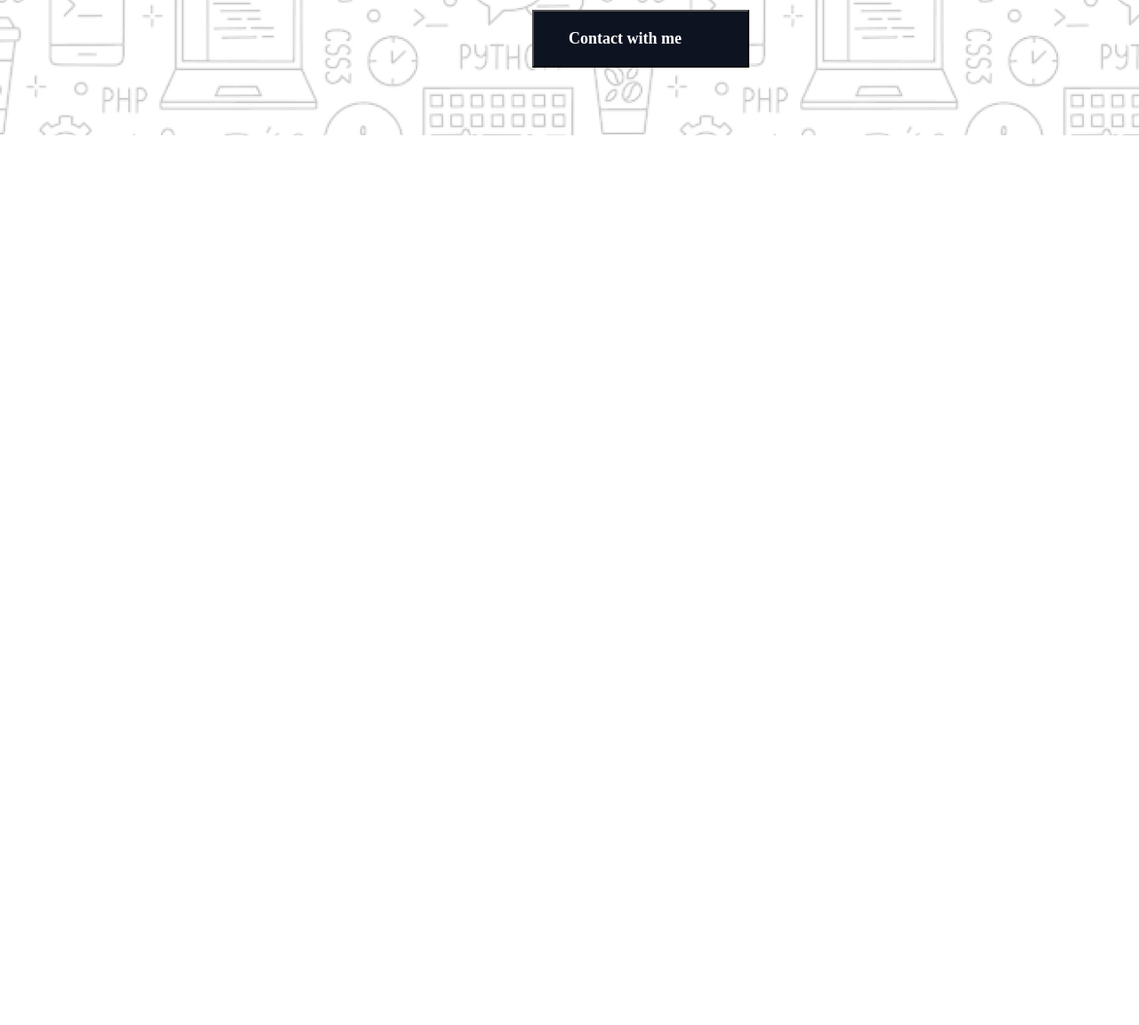
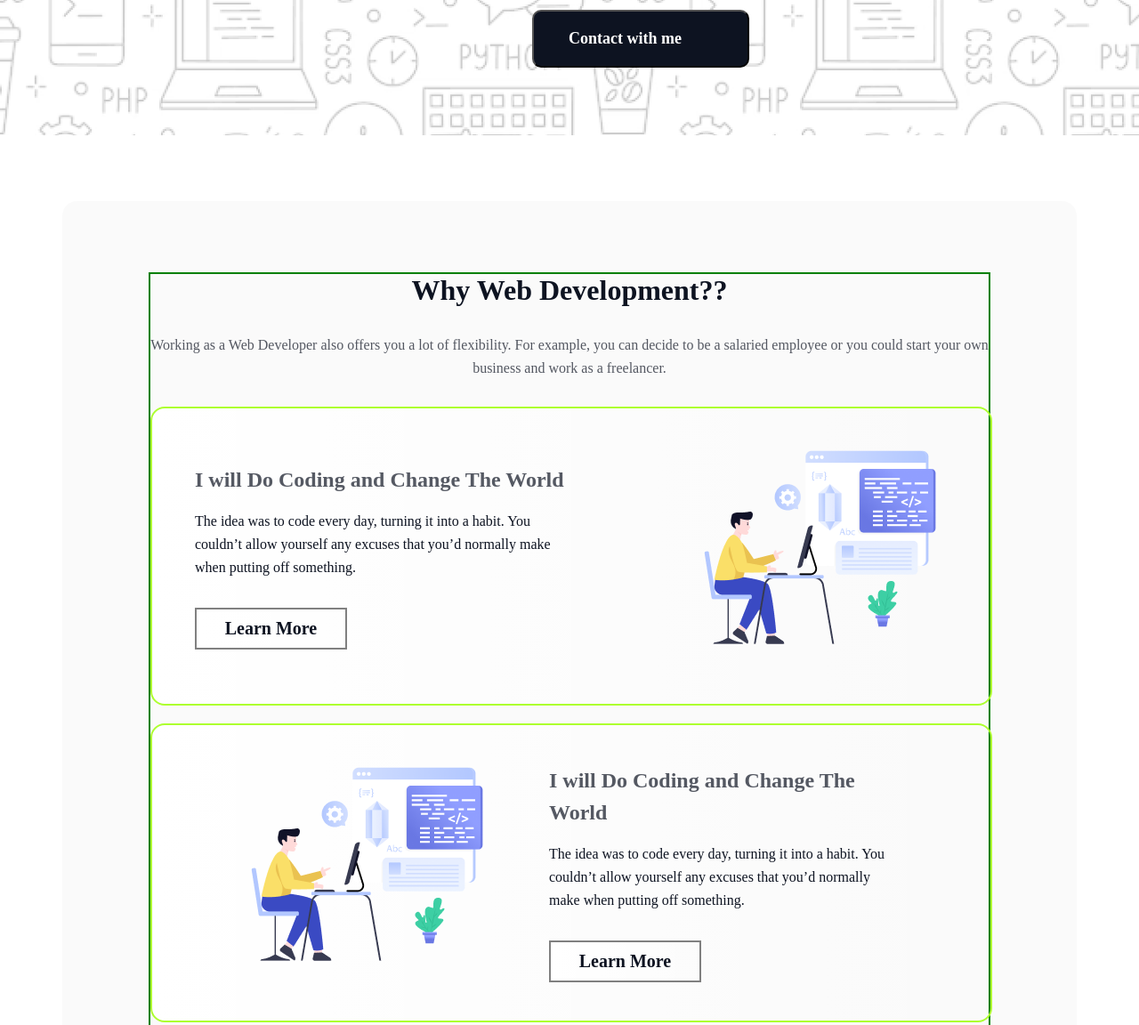
Before and after one commit to imonsheikh/a1-my-programming-journey, a plain HTML site: page index.html in a window 1280 px wide. Shown: the part 500-1652 px from the top of the page at 89% size. Before the commit the page ends 800 px from the top, so only its background shows below. Drawn offline with Linux system fonts and the light colour scheme; a web font is replaced by a local one.

Commit message:
why dev section done

```diff
--- a/index.html
+++ b/index.html
@@ -13,6 +13,7 @@
 
 <body>
     <header>
+        <!-- banner section starts here -->
         <section class="banner">
             <div class="banner_content">
 
@@ -28,10 +29,57 @@
                 </div>
             </div>
         </section>
+        <!-- banner section ends here -->
+
     </header>
 
     <main>
+    <!-- why web dev section starts here  -->
+     <section class="why_web_dev">
+        <div class="why_container">
+            <div class="why_content">
+             <h1>Why Web Development??</h1>
+             <p>Working as a Web Developer also offers you a lot of flexibility. For example, you can decide to be a salaried employee or you could start your own business and work as a freelancer.</p>
+            </div>
 
+            <div class="why_cards">
+             <div class="landing_card1">
+                <div class="landing_content">
+                  <h2>I will Do Coding and Change The World</h2>
+                  <p>The idea was to code every day, turning it into a habit. You couldn’t allow yourself any excuses that you’d normally make when putting off something. </p>
+                  <button class="learn_btn">Learn More</button>
+                </div>
+                <div class="landing_img">
+                  <img src="./assets/Layer_1.png" alt="">
+                </div>
+             </div>
+
+             <div class="landing_card1 modify_2">
+                <div class="landing_content">
+                  <h2>I will Do Coding and Change The World</h2>
+                  <p>The idea was to code every day, turning it into a habit. You couldn’t allow yourself any excuses that you’d normally make when putting off something. </p>
+                  <button class="learn_btn">Learn More</button>
+                </div>
+                <div class="landing_img">
+                  <img src="./assets/Layer_1.png" alt="">
+                </div>
+             </div>
+
+             <div class="landing_card1 ">
+                <div class="landing_content">
+                  <h2>I will Do Coding and Change The World</h2>
+                  <p>The idea was to code every day, turning it into a habit. You couldn’t allow yourself any excuses that you’d normally make when putting off something. </p>
+                  <button class="learn_btn">Learn More</button>
+                </div>
+                <div class="landing_img">
+                  <img src="./assets/Group-4.png" alt="">
+                </div>
+             </div>
+            </div>
+        </div>
+
+     </section>
+    <!-- why web dev section ends here  -->
     </main>
 
     <footer>
--- a/style.css
+++ b/style.css
@@ -48,7 +48,7 @@ body {
   letter-spacing: 0%;
   text-align: center;
 }
-.contact_btn button{
+.contact_btn button {
   width: 244px;
   height: 65px;
   color: rgb(255, 255, 255);
@@ -57,6 +57,120 @@ body {
   font-weight: 600;
   line-height: 23px;
   text-align: center;
-  background-color: #0D1321;
+  background-color: #0d1321;
   padding-right: 35px;
+  border-radius: 10px;
 }
+
+.why_web_dev {
+  width: 1140px;
+  height: 1393px;
+  border-radius: 16px;
+  background: rgba(13, 19, 33, 0.02);
+  margin: 0 auto;
+  margin-top: 74px;
+  padding: 80px 67px;
+}
+.why_container {
+  border: 2px solid green;
+  width: 946px;
+  height: 1233px;
+  margin: 0 auto;
+
+}
+.why_cards{
+    display: flex;
+    flex-direction: column;
+    gap: 20px;
+    justify-content: space-between;
+}
+.why_content h1 {
+  color: rgb(13, 19, 33);
+  font-family: Azeret Mono;
+  font-size: 32px;
+  font-weight: 800;
+  line-height: 37px;
+  text-align: center;
+  margin-bottom: 30px;
+}
+.why_content p {
+  color: rgb(13, 19, 33);
+  font-family: Azeret Mono;
+  font-size: 16px;
+  font-weight: 400;
+  line-height: 26px;
+  letter-spacing: 0%;
+  text-align: center;
+  opacity: 0.7;
+  margin-bottom: 30px;
+}
+.landing_card1 {
+  width: 946px;
+  height: 336px;
+  padding: 48px;
+  border-radius: 16px;
+  background: linear-gradient(
+    90deg,
+    rgb(255, 255, 255),
+    rgba(255, 255, 255, 0) 100%
+  );
+  border: 2px solid green;
+
+  display: flex;
+  justify-content: space-evenly;
+  border: 2px solid greenyellow;
+  align-items: center;
+}
+.landing_content{
+    width: 50%;
+}
+.landing_content h2 {
+  color: rgba(13, 19, 33, 0.7);
+  font-family: Azeret Mono;
+  font-size: 24px;
+  font-weight: 700;
+  line-height: 36px;
+  margin-bottom: 16px;
+}
+.landing_content p {
+  color: rgb(13, 19, 33);
+  font-family: Azeret Mono;
+  font-size: 16px;
+  font-weight: 400;
+  line-height: 26px;
+  margin-bottom: 32px;
+}
+.learn_btn {
+  width: 171px;
+  height: 47px;
+  color: #0D1321;
+  font-family: Azeret Mono;
+  font-size: 20px;
+  font-weight: 600;
+  line-height: 23px;
+  letter-spacing: 0%;
+  text-align: center;
+  background: linear-gradient(
+    90deg,
+    rgb(255, 255, 255),
+    rgba(255, 255, 255, 0) 100%
+  );
+  outline: none;
+  border: 2px solid gray;
+
+}
+
+.landing_img{
+    width: 50%;
+    text-align: end;
+}
+.modify_2{
+   display: flex;
+   flex-direction: row-reverse;
+}
+.modify_2 .landing_img{
+    text-align: center;
+}
+.modify_2 .landing_content{
+    margin-right: 50px;
+}
```
Also changed, not shown: assets/Group-3.png (renamed from assets/Group 3.png), assets/Group-4.png (renamed from assets/Group 4.png).
